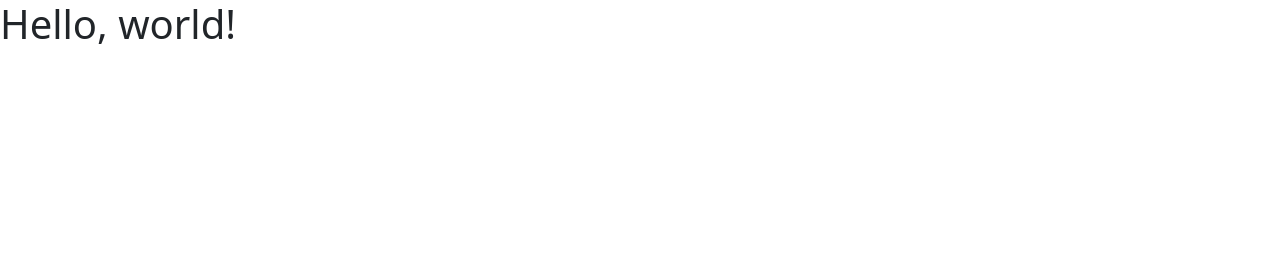
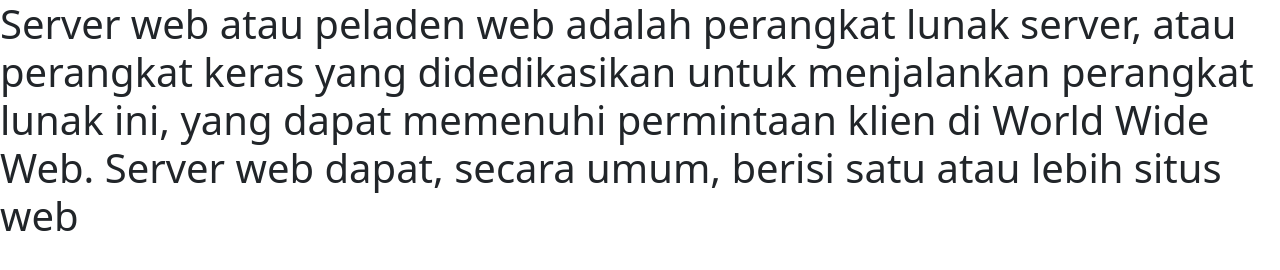
Before and after one commit to RavaelJuandeta/ravael.github.io, a plain HTML site: page webserver/index.html in a window 1280 px wide. Drawn offline with nearby package versions, Linux system fonts and the light colour scheme.

Commit message:
Update index.html

```diff
--- a/webserver/index.html
+++ b/webserver/index.html
@@ -11,7 +11,9 @@
     <title>WEB SERVER Junde</title>
   </head>
   <body>
-    <h1>Hello, world!</h1>
+    <h1>Server web atau peladen web adalah perangkat lunak server,
+      atau perangkat keras yang didedikasikan untuk menjalankan perangkat lunak ini, yang dapat memenuhi permintaan klien di World Wide Web.
+      Server web dapat, secara umum, berisi satu atau lebih situs web</h1>
 
     <!-- Optional JavaScript; choose one of the two! -->
 
```
